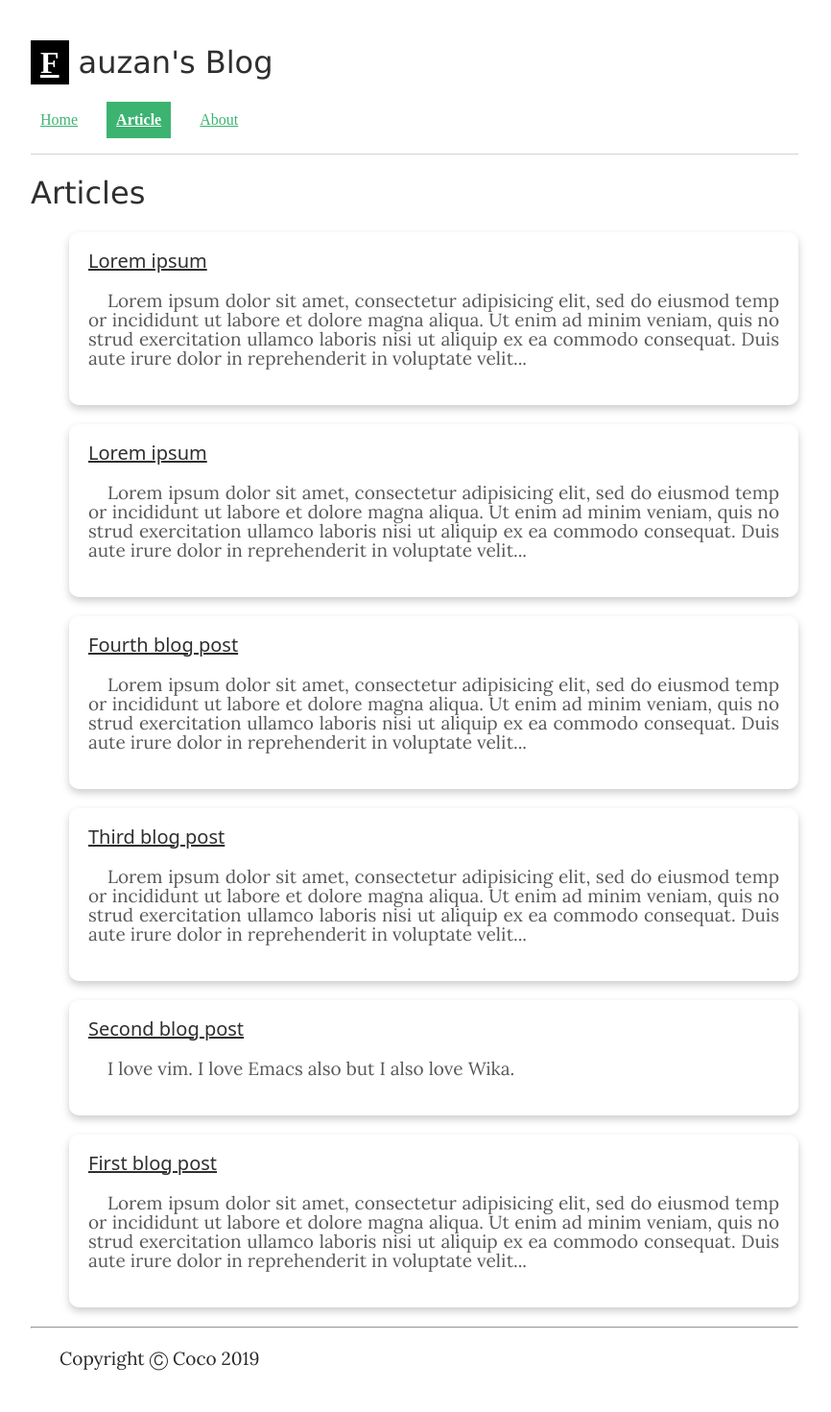
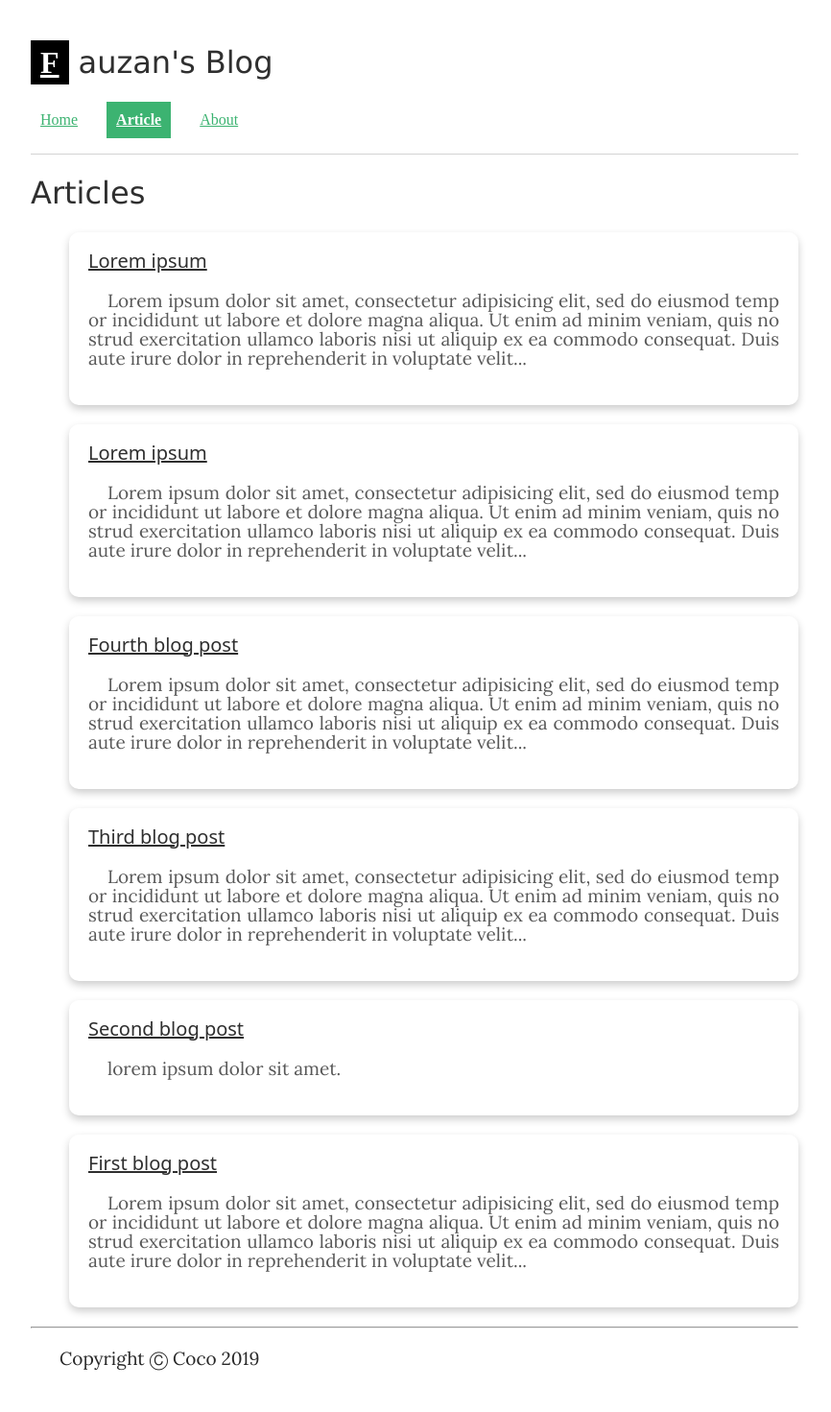
Before and after one commit to mangkokoo/mysite, a Jekyll site: the page built from article.html, in a window 1280 px wide. Shown: the whole page at 96% size, without its empty margins (208-1074 px from the left). Built offline with Jekyll 4.4.1, drawn with Linux system fonts in a browser that asks for light colours.

Commit message:
delete wica

```diff
--- a/_posts/2019-05-02-world.md
+++ b/_posts/2019-05-02-world.md
@@ -3,4 +3,4 @@ title: second blog post
 layout: "news-article"
 category: news
 ---
-I love vim. I love Emacs also but I also love Wika.
+lorem ipsum dolor sit amet.
```
